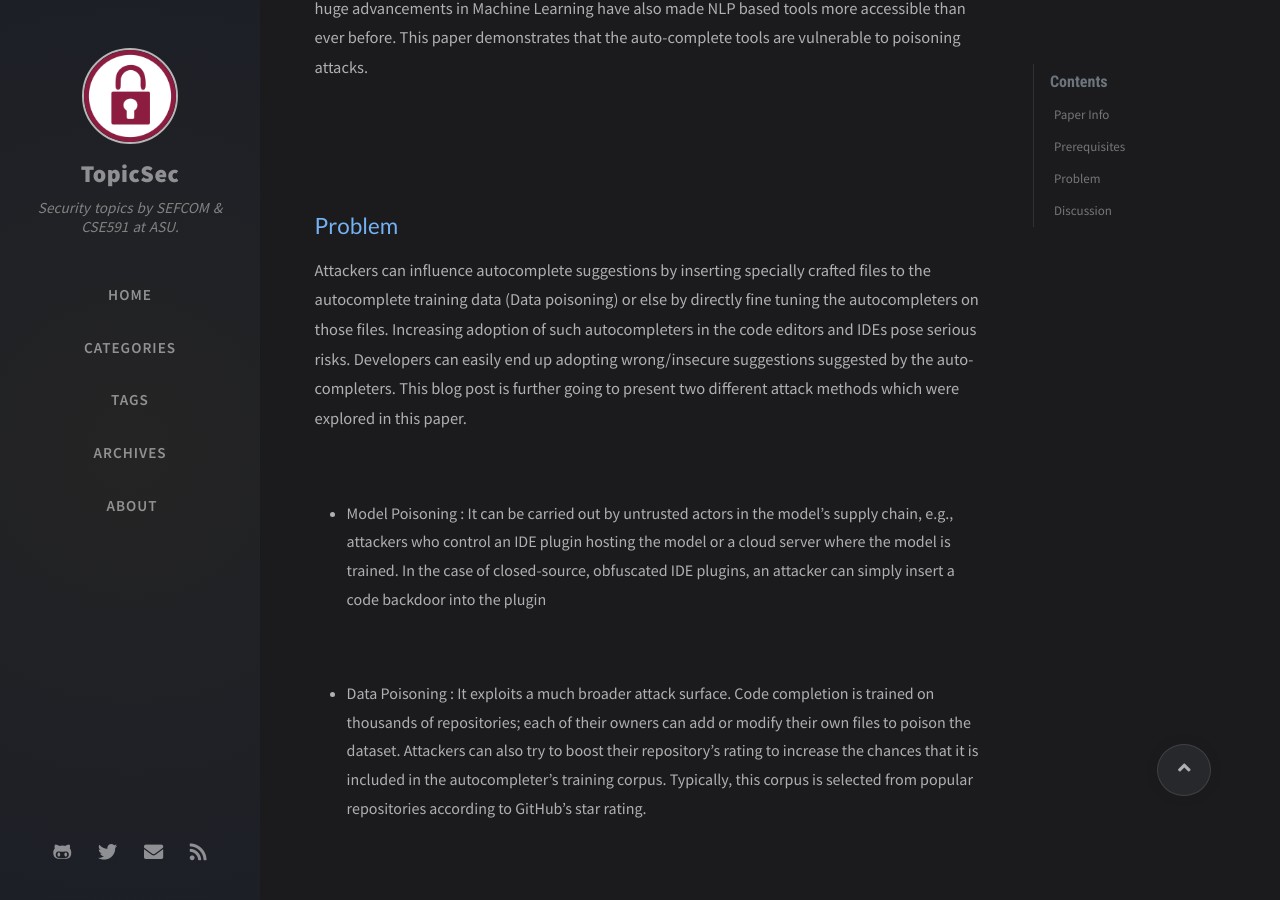
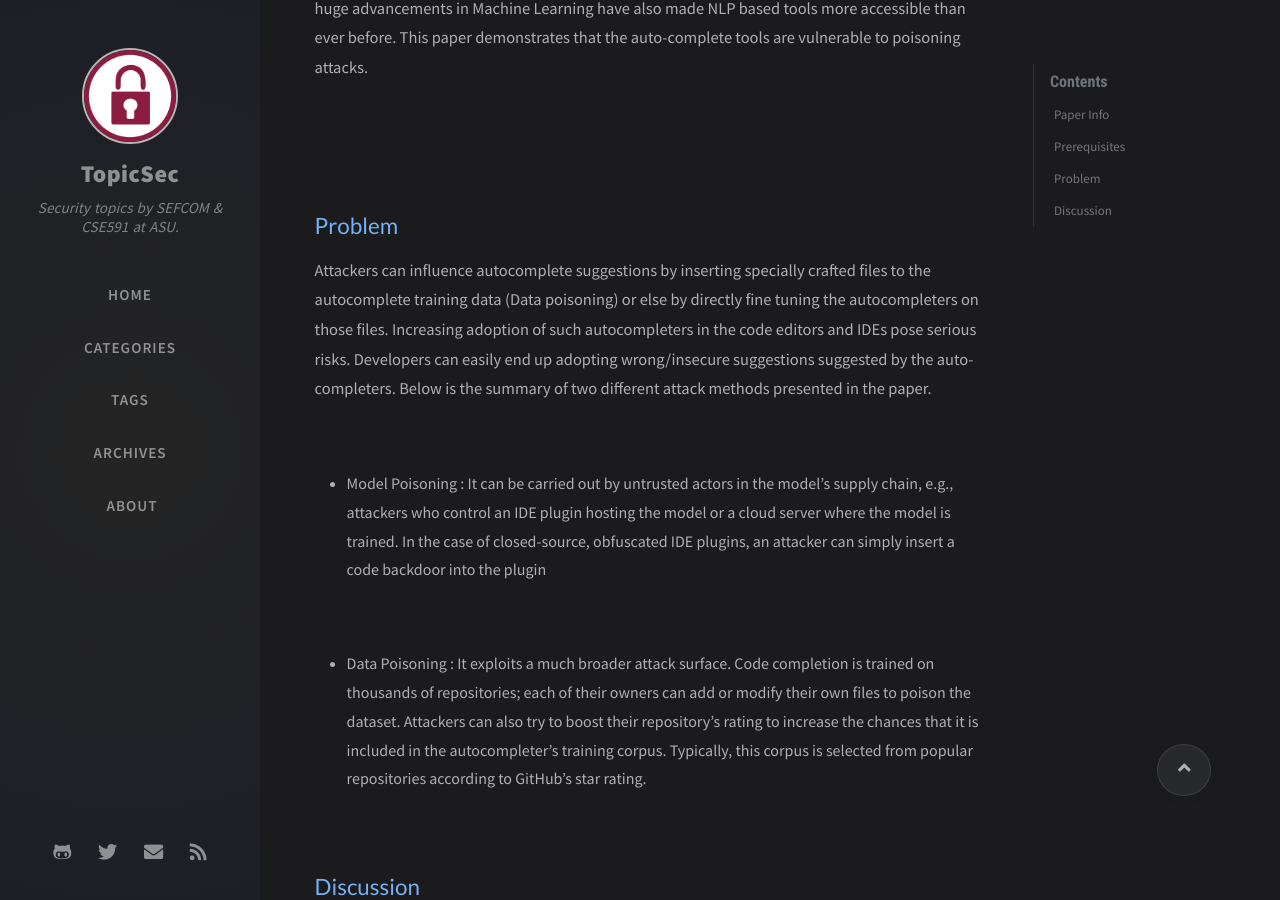
Before and after one commit to TopicSec/topicsec.github.io, a Jekyll site: the page built from _posts/2021-10-27-you-autocomplete-me.md, in a window 1280 px wide and 900 px high, scrolled down 663 px. Built offline with Jekyll 4.4.1, drawn with Linux system fonts in a browser that asks for light colours; nearby versions of some CDN libraries; comment, search, counter and statistics services are not loaded.

Commit message:
Improving problem summary

```diff
--- a/_posts/2021-10-27-you-autocomplete-me.md
+++ b/_posts/2021-10-27-you-autocomplete-me.md
@@ -22,7 +22,7 @@ pin: true
 ![](/assets/img/2021-10-27-you-autocomplete-me/2.jpeg)
 
 ## Problem
-Attackers can influence autocomplete suggestions by inserting specially crafted files to the autocomplete training data (Data poisoning) or else by directly fine tuning the autocompleters on those files. Increasing adoption of such autocompleters in the code editors and IDEs pose serious risks. Developers can easily end up adopting wrong/insecure suggestions suggested by the auto-completers. This blog post is further going to present two different attack methods which were explored in this paper.
+Attackers can influence autocomplete suggestions by inserting specially crafted files to the autocomplete training data (Data poisoning) or else by directly fine tuning the autocompleters on those files. Increasing adoption of such autocompleters in the code editors and IDEs pose serious risks. Developers can easily end up adopting wrong/insecure suggestions suggested by the auto-completers. Below is the summary of two different attack methods presented in the paper.
 
 ![](/assets/img/2021-10-27-you-autocomplete-me/3.jpeg)
 
```
